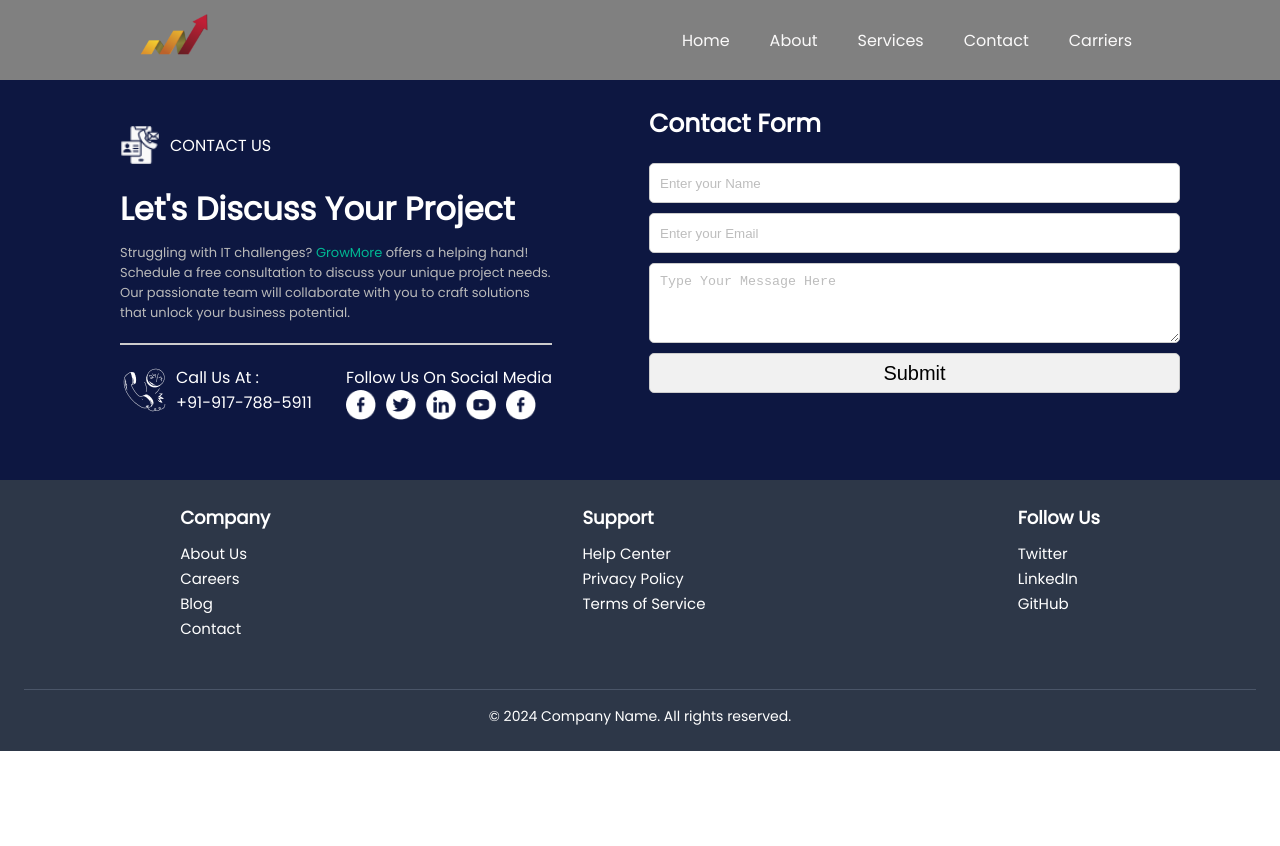
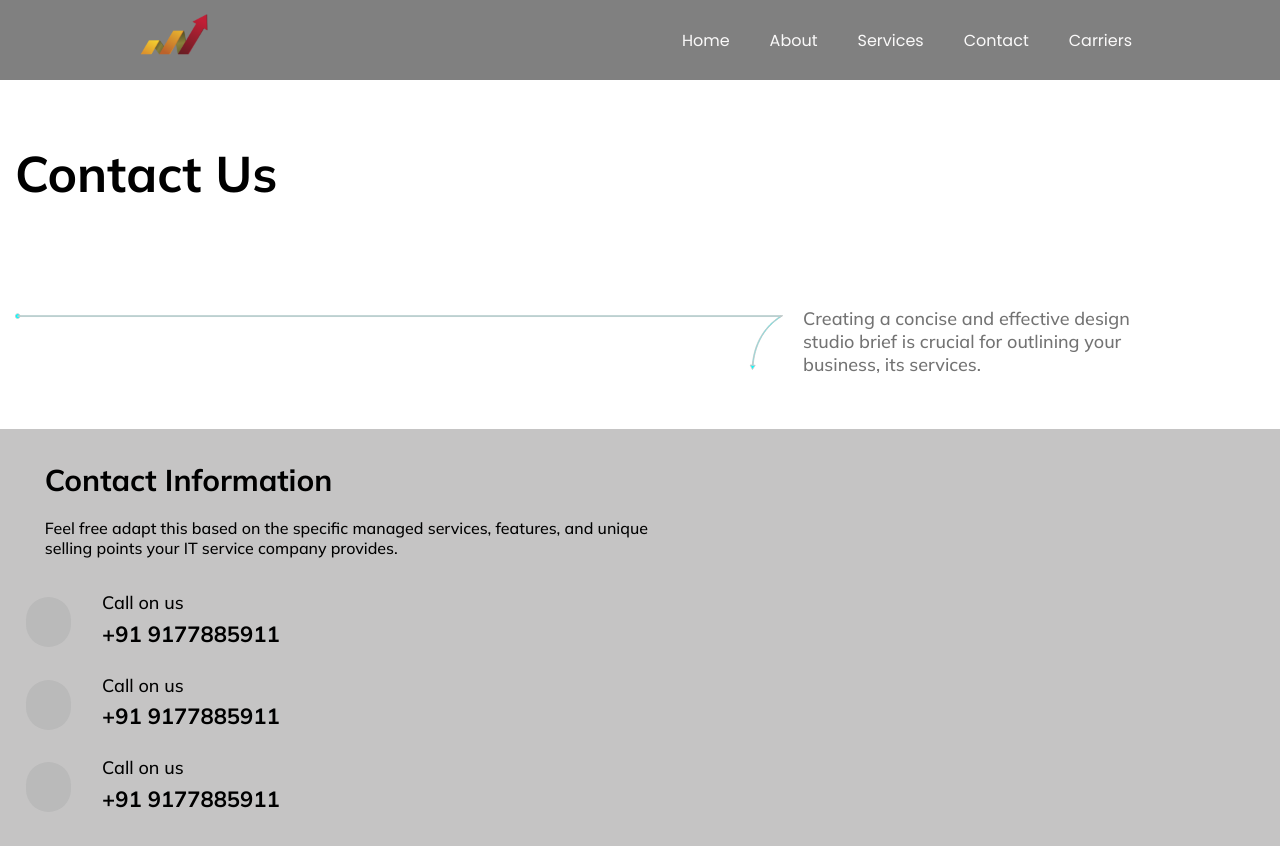
Before and after one commit to hanu9490/GROW_MORE, a React (Vite) app: page /contactus in a window 1280 px wide. Shown: the top 846 px of the page. Before the commit the page ends 800 px from the top, so only its background shows below. Built offline with nearby package versions, Linux system fonts and the light colour scheme; a web font is replaced by a local one.

Commit message:
contact us

```diff
--- a/src/components/containers/Service/Services.css
+++ b/src/components/containers/Service/Services.css
@@ -38,7 +38,7 @@
 
 .breadcrumb {
   color: #eeeaeae4;
-  font-size: 1.25rem;
+  font-size: 1rem;
   font-family: "Mulish", sans-serif;
   font-weight: 600;
 }
@@ -48,7 +48,7 @@
   font-size: 2.2rem;
   font-family: "Mulish", sans-serif;
   font-weight: 900;
-  padding-top: 6%;
+  padding-top: 4%;
   text-align: center;
   padding-left: 60px;
 }
@@ -57,9 +57,8 @@
   color: #8d9392;
   font-size: 1.1rem;
   font-family: "Mulish", sans-serif;
-  padding-top: 41px;
   text-align: center;
-  padding: 10px 60px 30px 60px;
+  padding: 2% 10% 2% 10%;
 }
 
 .service-card {
@@ -355,7 +354,7 @@
     height: auto;
     flex-direction: column;
     padding-top: 2%;
-    background-color:#0D1741;
+    background-color:#fdfdfd;
 }
 
 .BG-total {
@@ -376,7 +375,7 @@
 .Header h1 {
     font-family: "Mulish", sans-serif;
     font-size: 35px;
-    color: #dbdbdb;
+    color: #0D1741;
     font-weight: 700;
     padding-top: 3%;
 }
@@ -455,17 +454,18 @@
 
 .approach-container h1 {
   font-family: "Mulish", sans-serif;
-  font-size: 60px;
-  color: #0d1741;
+  font-size:3rem;
+  color: #0D1741;
   font-weight: 800;
+  padding:0% 6% 1% 6%;
 }
 
 .approach-container p {
   font-family: "Mulish", sans-serif;
-  font-size: 20px;
+  font-size: 1.1rem;
   color: #707070;
-  font-weight: 400;
-  padding-top: 2%;
+  font-weight: 500;
+  padding: 2% 4% 2% 6%;
 }
 
 .steps-container {
--- a/src/components/containers/contactus/ContactUS.css
+++ b/src/components/containers/contactus/ContactUS.css
@@ -22,6 +22,7 @@
 }
 
 @media (max-width: 1250px) {
+
   /* Media Query */
   .contact-us-container {
     margin-left: 0px;
@@ -104,6 +105,7 @@
 }
 
 @media (max-width: 1250px) {
+
   /* Media Query */
   .contactus-input-container {
     margin-right: 0px;
@@ -201,3 +203,121 @@
     justify-content: space-between;
   }
 }
+
+.background {
+  height: auto;
+  margin-top: 6%;
+
+}
+
+
+.landing-element {
+  fill: #f1f1f1;
+  display: flex;
+  flex-direction: column;
+  justify-content: flex-start;
+  margin-top: 6%;
+  padding: 15px;
+}
+
+.landing-element h1 {
+  padding-top: 4%;
+  height: 30vh;
+  font-family: "Mulish", sans-serif;
+  font-size: 50px;
+}
+
+.svg-element {
+  display: flex;
+  flex-direction: row;
+  justify-content: flex-start;
+  margin-top: -2%;
+}
+
+.svg-element svg {
+  fill: aqua;
+  width: 60vw;
+}
+
+.svg-element p {
+  width: 30vw;
+  padding-left: 20px;
+  font-family: "Mulish", sans-serif;
+  font-size: 18px;
+  font-weight: 500;
+  color: #737373;
+}
+
+.form-element {
+  height: 150vh;
+  margin-top: 3%;
+  background-color: #c5c4c4;
+  padding: 0% 0% 0% 2%;
+}
+
+.contact-details {
+  width: 50vw;
+  height: 100vh;
+  display: flex;
+  flex-direction: column;
+}
+
+.contact-details h1 {
+  padding: 5% 0% 2% 3%;
+  font-family: "Mulish", sans-serif;
+  font-size: 30px;
+}
+
+.contact-details p {
+  padding: 1% 0% 2% 3%;
+  font-family: "Mulish", sans-serif;
+  font-weight: 500;
+  font-size: 16px;
+}
+
+.form-details {
+  width: 50vw;
+}
+
+.details-element {
+  display: flex;
+  flex-direction: row;
+  justify-content: flex-start;
+}
+
+.details-element {
+  display: flex;
+  flex-direction: row;
+  justify-content: flex-start;
+  align-items: center;
+  padding-top: 20px;
+}
+
+.icons {
+  background-color: #bababa;
+  height: 50px;
+  width: 50px;
+  border-radius: 30px;
+}
+
+.details {
+  display: flex;
+  flex-direction: column;
+  justify-content: flex-start;
+  margin-left: 20px;
+  width: 100%;
+}
+
+.details p {
+  padding: 0% 0% 1% 2%;
+  font-family: "Mulish", sans-serif;
+  font-size: 18px;
+  font-weight: 500;
+}
+
+.details h1 {
+  padding: 0% 0% 1% 2%;
+  font-family: "Mulish", sans-serif;
+  font-size: 22px;
+  font-weight: 700;
+}
--- a/src/components/containers/contactus/ContactUs.jsx
+++ b/src/components/containers/contactus/ContactUs.jsx
@@ -1,10 +1,57 @@
-import React from "react";
+
 import { contactUsIcons } from "../../../assets/icons/icons";
 // import { RiMessage2Line } from "react-icons/ri";
 import "./ContactUS.css";
 
 const ContactUs = () => {
   return (
+    <div className="background">
+      <div className="landing-element">
+        <h1>Contact Us</h1>
+        <div className="svg-element">
+          <svg xmlns="http://www.w3.org/2000/svg" viewBox="0 0 877 64" >
+            <path
+              stroke="#c7c9c9"  // Replace with your color code (#ff0000, etc.)
+              strokeWidth="1px"  // Set the desired stroke thickness
+              height="60px"
+              d="M0.333333 3C0.333333 4.47276 1.52724 5.66667 3 5.66667C4.47276 5.66667 5.66667 4.47276 5.66667 3C5.66667 1.52724 4.47276 0.333333 3 0.333333C1.52724 0.333333 0.333333 1.52724 0.333333 3ZM875 3L875.271 3.42013L876.697 2.5H875V3ZM842.084 64L845.265 59.1819L839.502 58.836L842.084 64ZM3 3.5H875V2.5H3V3.5ZM874.729 2.57987C861.302 11.2438 844.485 27.4669 841.856 59.4675L842.852 59.5494C845.45 27.938 862.03 11.9643 875.271 3.42013L874.729 2.57987Z"></path>
+          </svg>
+          <p>Creating a concise and effective
+            design studio brief is crucial for outlining your
+            business, its services.</p>
+        </div>
+      </div>
+      <div className="form-element">
+        <div className="contact-details">
+          <h1>Contact Information</h1>
+          <p>Feel free adapt this based on the specific managed services,
+            features, and unique selling points your
+            IT service company provides.</p>
+          <div className="details-element">
+            <div className="icons"><img src="" /></div>
+            <div className="details">
+              <p>Call on us</p>
+              <h1>+91 9177885911</h1>
+            </div>
+          </div>
+          <div className="details-element">
+            <div className="icons"><img src="" /></div>
+            <div className="details">
+              <p>Call on us</p>
+              <h1>+91 9177885911</h1>
+            </div>
+          </div>
+          <div className="details-element">
+            <div className="icons"><img src="" /></div>
+            <div className="details">
+              <p>Call on us</p>
+              <h1>+91 9177885911</h1>
+            </div>
+          </div>
+        </div>
+        <div className="form-details"></div>
+      </div>
+
       <div className="contactus-main-container" id="contact">
         <div className="contact-us-container">
           <div className="contact-us-header">
@@ -56,6 +103,7 @@ const ContactUs = () => {
           <button className="submit-btn">Submit</button>
         </div>
       </div>
+    </div>
   );
 };
 
--- a/src/components/screens/Carriers.jsx
+++ b/src/components/screens/Carriers.jsx
@@ -1,13 +1,13 @@
 import React from "react";
 import Internship from "../containers/internship/Internship";
-import Footer from "../containers/footer/Footer";
+// import Footer from "../containers/footer/Footer";
 import ScrollButton from "../common/ScrollToTop/ScrollUp";
 
 const Carriers = () => {
   return (
     <div>
       <Internship />
-      <Footer />
+      {/* <Footer /> */}
       <ScrollButton />
     </div>
   );
--- a/src/components/screens/Contact.jsx
+++ b/src/components/screens/Contact.jsx
@@ -1,13 +1,13 @@
 import React from "react";
 import ContactUs from "../containers/contactus/ContactUs";
-import Footer from "../containers/footer/Footer";
+// import Footer from "../containers/footer/Footer";
 import ScrollButton from "../common/ScrollToTop/ScrollUp";
 
 const Contact = () => {
   return (
     <div>
       <ContactUs />
-      <Footer />
+      {/* <Footer /> */}
       <ScrollButton />
     </div>
   );
--- a/src/components/screens/Home.jsx
+++ b/src/components/screens/Home.jsx
@@ -3,7 +3,7 @@ import OurTechnology from "../containers/our-technology/OurTechnology";
 import WhatWeDo from "../containers/whatwedo/WhatWeDo";
 import WhyOurServices from "../containers/whyourservices/WhyOurServices";
 import WhyChooseus from "../containers/whychooseus/WhyChooseus";
-import Footer from "../containers/footer/Footer";
+// import Footer from "../containers/footer/Footer";
 import Reviews from "../containers/reviews/Reviews";
 import ScrollButton from "../common/ScrollToTop/ScrollUp";
 
@@ -16,7 +16,7 @@ const Home = () => {
       <WhyOurServices />
       <WhyChooseus />
       <Reviews />
-      <Footer />
+      {/* <Footer /> */}
       <ScrollButton />
     </div>
   );
--- a/src/routes/index.jsx
+++ b/src/routes/index.jsx
@@ -7,7 +7,7 @@ import Contact from "../components/screens/Contact";
 import Services from "../components/screens/Services";
 import NotFound from "../components/common/NotFound/NotFound";
 import { useLocation } from "react-router-dom";
-
+import Footer from "../components/containers/footer/Footer"
 const ScrollToTop = () => {
   const { pathname } = useLocation();
   useEffect(() => {
@@ -26,6 +26,7 @@ const routes = (
       <Route path="/contactus" element={<Contact />} />
       <Route path="/services" element={<Services />} />
     </Routes>
+    <Footer />
   </React.Fragment>
 );
 export default routes;
```
Lines whose indentation alone changed are shown as unchanged.
